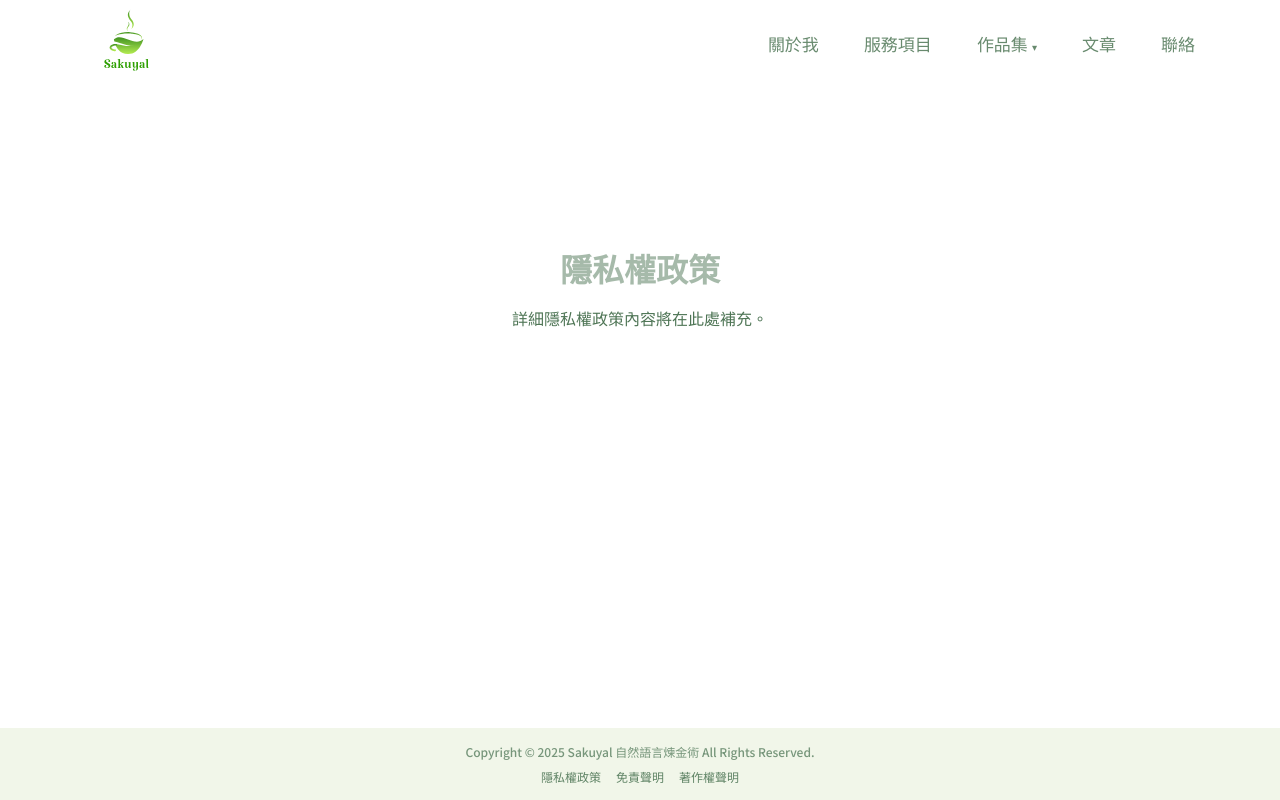
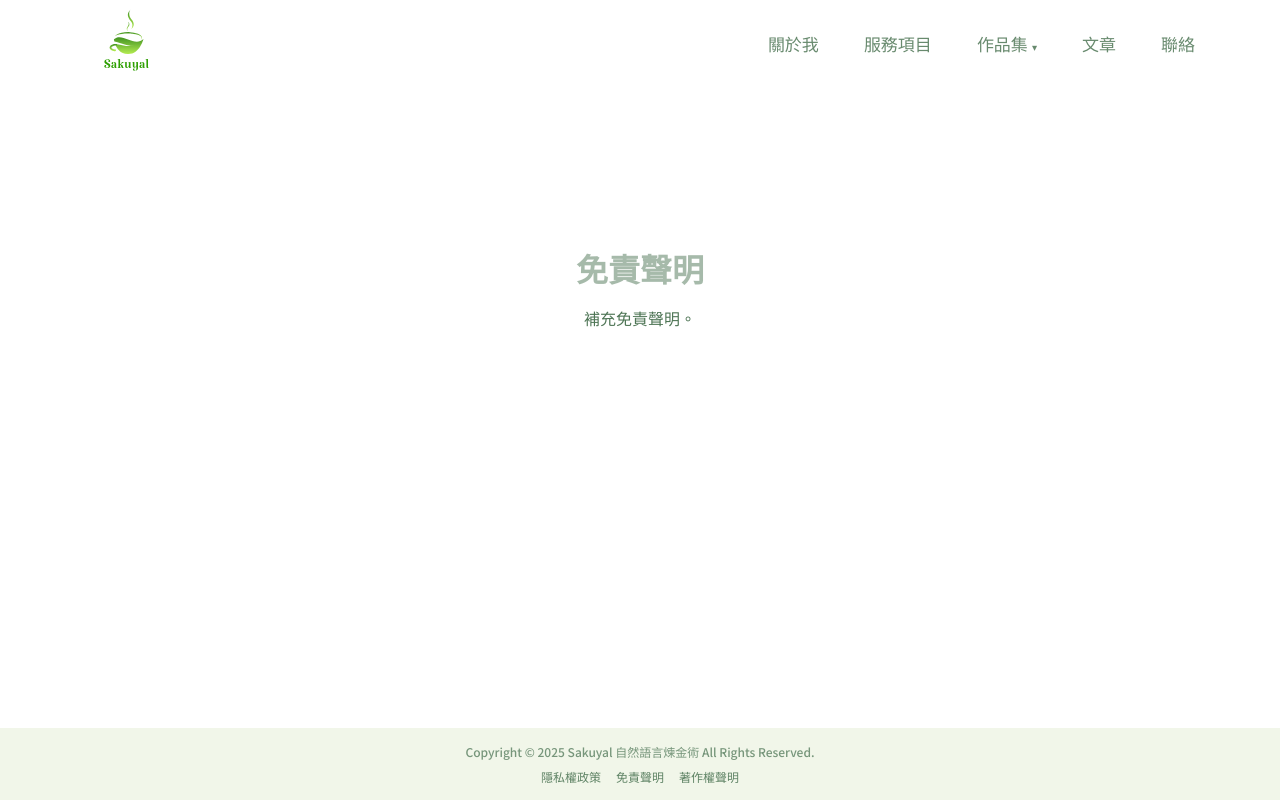
Before and after one commit to YURULIN1995/sakuyal-nlp, a React (Vite) app: page /disclaimer in a window 1280 px wide. Built offline with nearby package versions, Linux system fonts and the light colour scheme.

Commit message:
Correct content of DisclaimerPage.jsx

```diff
--- a/src/components/Footer.jsx
+++ b/src/components/Footer.jsx
@@ -6,7 +6,7 @@ function Footer() {
     <footer className={styles.footer}>
       <p className={styles.copyright}>Copyright &#169; 2025 Sakuyal 自然語言煉金術 All Rights Reserved.</p>
 
-      {/* 新增 Footer Navigation */}
+      {/* Footer Navigation */}
       <nav className={styles.footerNav}>
         <ul className={styles.navList}>
           <li className={styles.navItem}>
--- a/src/main.jsx
+++ b/src/main.jsx
@@ -1,8 +1,8 @@
 import { StrictMode } from 'react';
 import ReactDOM from 'react-dom/client';
 import { BrowserRouter } from 'react-router-dom';
-import App from '@/App';
-import '@/index.css'
+import App from '@/App.jsx';
+import './index.css'
 
  ReactDOM.createRoot(document.getElementById('root')).render(
    <StrictMode>
--- a/src/pages/legal/DisclaimerPage.jsx
+++ b/src/pages/legal/DisclaimerPage.jsx
@@ -1,16 +1,16 @@
 // 免責聲明
-import SEO from '@components/Head/SEO'; // 匯入 SEO 元件
+import SEO from '@components/Head/SEO';
 import styles from '@styles/DisclaimerPage.module.css';
 
 function DisclaimerPage() {
   return (
     <>
-      <SEO title="隱私權政策" description="Sakuyal 自然語言煉金術網站隱私權政策說明。" />
+      <SEO title="免責聲明" description="Sakuyal 自然語言煉金術網站免責聲明。" />
 
       <div className={styles.container}>
-        <h1 className={styles.title}>隱私權政策</h1>
-        <p className={styles.message}>詳細隱私權政策內容將在此處補充。</p>
-        {/* TODO: 加入實際的隱私權政策文字 */}
+        <h1 className={styles.title}>免責聲明</h1>
+        <p className={styles.message}>補充免責聲明。</p>
+        {/* TODO: 加入實際的免責聲明文字 */}
       </div>
     </>
   );
```
